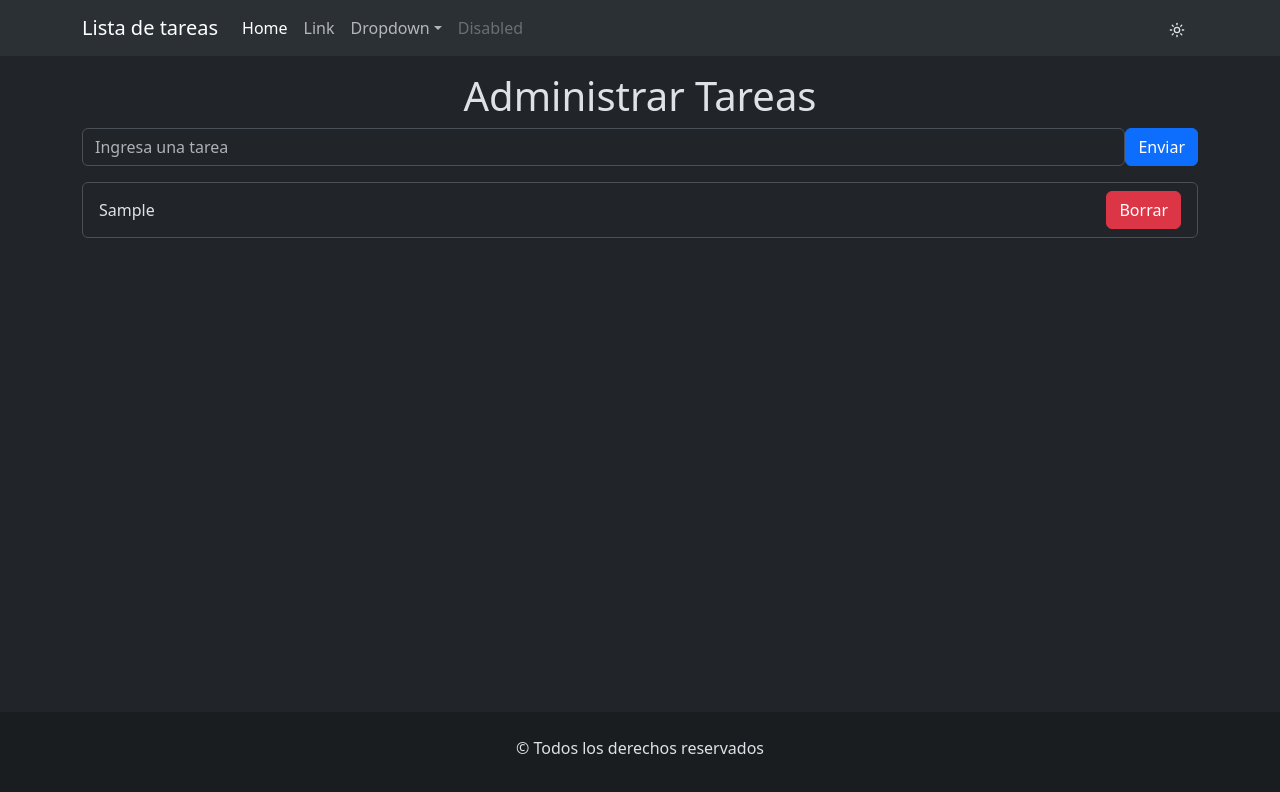
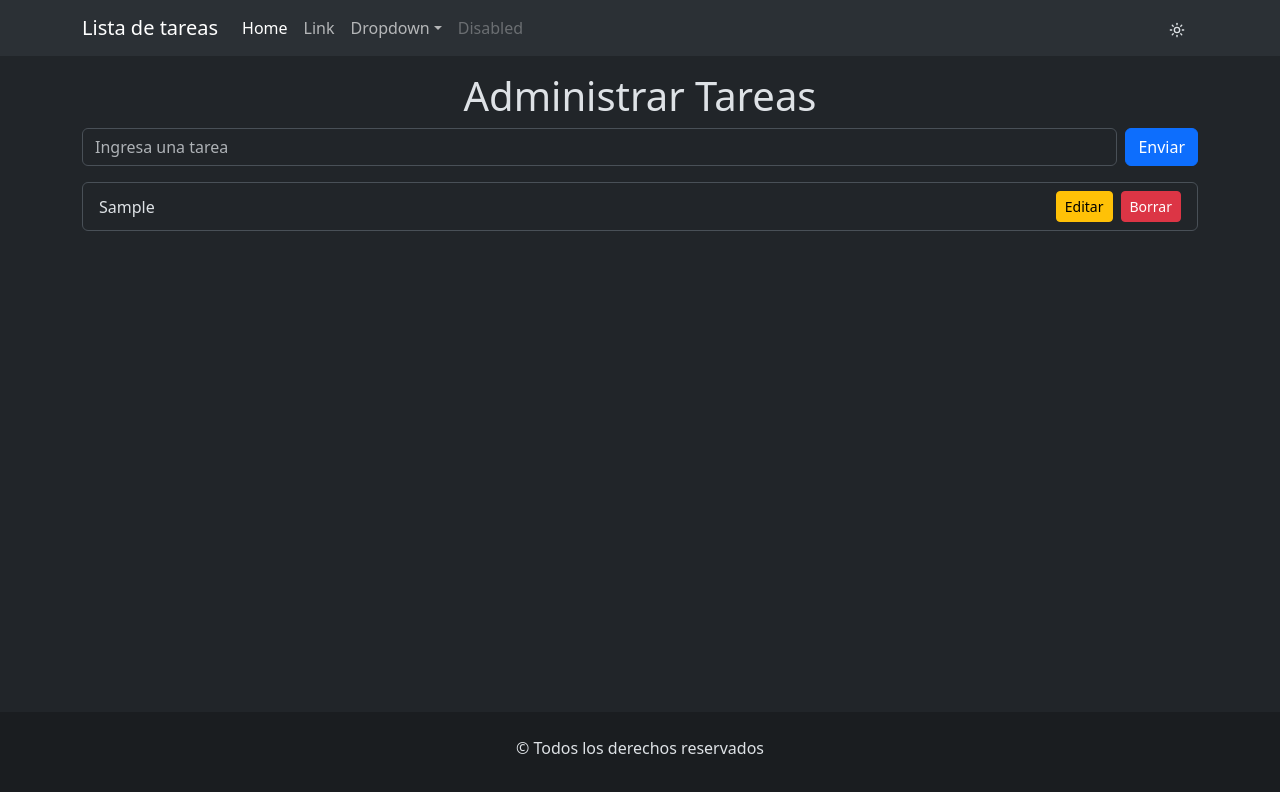
Before and after one commit to AlmarazAbel/listatareas-c22--editar, a React (Vite) app: page / in a window 1280 px wide. Both pictures are taken after typing "Sample" into the empty fields and a click on the button "Enviar". Shown: the top 792 px of the page. Built offline with nearby package versions, Linux system fonts and the light colour scheme.

Commit message:
agrege el boton editar

```diff
--- a/src/components/FormularioTarea.jsx
+++ b/src/components/FormularioTarea.jsx
@@ -1,51 +1,107 @@
-
 import { useState } from "react";
 import ListaTarea from "./ListaTarea";
-import ItemTarea from "./ItemTarea";
 
 const FormularioTarea = () => {
+  const [listaTareas, setListaTareas] = useState([]);
+  const [tarea, setTarea] = useState('');
 
-  const[listaTareas,setListaTareas] =useState([])
-  const[tarea,setTarea] =useState('')
+  // NUEVOS ESTADOS: Para saber si estamos editando y qué índice estamos editando
+  const [editando, setEditando] = useState(false);
+  const [indiceEditando, setIndiceEditando] = useState(null);
 
-  const handleSubmit = (e)=>{
-    e.preventDefault()
-    const tareaBuscada = listaTareas.find((itemTarea)=> itemTarea.toLocaleLowerCase() === tarea.toLocaleLowerCase())
-    console.log(tareaBuscada)
-    if(tareaBuscada){
-      return alert('la tarea ya existe')
+  const handleSubmit = (e) => {
+    e.preventDefault();
+    const tareaLimpia = tarea.trim();
+
+    if (tareaLimpia === '') return;
+
+    // Validar si la tarea ya existe (ignorando la que estamos editando actualmente)
+    const tareaExiste = listaTareas.some(
+      (itemTarea, index) =>
+        itemTarea.toLowerCase() === tareaLimpia.toLowerCase() &&
+        (!editando || index !== indiceEditando)
+    );
+
+    if (tareaExiste) {
+      return alert('La tarea ya existe');
     }
-    //agregar tarea al array
-    setListaTareas([...listaTareas,tarea.trim()])
 
-    //limpiar el form
-    setTarea('')
-  }
+    if (editando) {
+      // --- MODO EDICIÓN ---
+      const nuevasTareas = [...listaTareas];
+      nuevasTareas[indiceEditando] = tareaLimpia;
+      setListaTareas(nuevasTareas);
 
-//logica del componente
-const borrarTarea = (nombreTarea)=>{
-const tareasFiltradas = listaTareas.filter((item)=>item !== nombreTarea)
-//actualizar el state
-setListaTareas(tareasFiltradas)
-}
+      // Resetear estados de edición
+      setEditando(false);
+      setIndiceEditando(null);
+    } else {
+      // --- MODO CREACIÓN ---
+      setListaTareas([...listaTareas, tareaLimpia]);
+    }
 
+    // Limpiar el input
+    setTarea('');
+  };
+
+  const borrarTarea = (nombreTarea) => {
+    const tareasFiltradas = listaTareas.filter((item) => item !== nombreTarea);
+    setListaTareas(tareasFiltradas);
+
+    // Si borramos la tarea que estábamos editando, cancelamos la edición
+    if (editando && listaTareas[indiceEditando] === nombreTarea) {
+      cancelarEdicion();
+    }
+  };
+
+  // NUEVA FUNCIÓN: Se ejecutará cuando el usuario haga clic en "Editar" desde la lista
+  const habilitarEdicion = (nombreTarea, index) => {
+    setTarea(nombreTarea);
+    setEditando(true);
+    setIndiceEditando(index);
+  };
+
+  // NUEVA FUNCIÓN: Por si el usuario quiere arrepentirse de editar
+  const cancelarEdicion = () => {
+    setTarea('');
+    setEditando(false);
+    setIndiceEditando(null);
+  };
 
   return (
     <section>
       <form onSubmit={handleSubmit}>
-        <div className="mb-3 d-flex ">
+        <div className="mb-3 d-flex gap-2"> {/* Agregado gap-2 para separar los botones */}
           <input
             type="text"
             className="form-control"
             id="inputTarea"
             placeholder="Ingresa una tarea"
-            onChange={(e)=>setTarea(e.target.value)}
+            onChange={(e) => setTarea(e.target.value)}
             value={tarea}
+            required
           />
-          <button className="btn btn-primary">Enviar</button>
+
+          {/* Si está editando, mostramos "Guardar" y el botón de "Cancelar" al lado */}
+          {editando ? (
+            <>
+              <button className="btn btn-warning" type="submit">Guardar</button>
+              <button className="btn btn-secondary" type="button" onClick={cancelarEdicion}>
+                Cancelar
+              </button>
+            </>
+          ) : (
+            <button className="btn btn-primary" type="submit">Enviar</button>
+          )}
         </div>
       </form>
-      <ListaTarea listaTareas={listaTareas} borrarTarea={borrarTarea}></ListaTarea>
+
+      {/* Pasamos la función habilitarEdicion al componente ListaTarea */}
+      <ListaTarea
+        listaTareas={listaTareas}
+        borrarTarea={borrarTarea}
+        habilitarEdicion={habilitarEdicion}
+      />
     </section>
   );
 };
--- a/src/components/ItemTarea.jsx
+++ b/src/components/ItemTarea.jsx
@@ -1,7 +1,23 @@
-const ItemTarea = ({item ,borrarTarea}) => {
+// Agregamos index y habilitarEdicion a las props destructuradas
+const ItemTarea = ({ item, index, borrarTarea, habilitarEdicion }) => {
   return (
     <li className="list-group-item d-flex justify-content-between align-items-center">
-      {item} <button className="btn btn-danger" onClick={()=>borrarTarea(item)}>Borrar</button>
+      {item}
+      <div>
+        {/* Cambiamos 'tarea' por 'item' que es la variable que contiene el texto */}
+        <button
+          onClick={() => habilitarEdicion(item, index)}
+          className="btn btn-sm btn-warning me-2"
+        >
+          Editar
+        </button>
+        <button
+          className="btn btn-danger btn-sm"
+          onClick={() => borrarTarea(item)}
+        >
+          Borrar
+        </button>
+      </div>
     </li>
   );
 };
--- a/src/components/ListaTarea.jsx
+++ b/src/components/ListaTarea.jsx
@@ -1,15 +1,20 @@
 import ItemTarea from "./ItemTarea";
 
-const ListaTarea = ({listaTareas,borrarTarea}) => {
+// 1. Recibimos "habilitarEdicion" en las props destructuradas
+const ListaTarea = ({ listaTareas, borrarTarea, habilitarEdicion }) => {
   return (
     <ul className="list-group">
-
       {
-        listaTareas.map((item,indice)=><ItemTarea key={indice} item={item} borrarTarea={borrarTarea}></ItemTarea>)
-
+        listaTareas.map((item, indice) => (
+          <ItemTarea
+            key={indice}
+            item={item}
+            index={indice} // 2. Pasamos el índice (posición en el array)
+            borrarTarea={borrarTarea}
+            habilitarEdicion={habilitarEdicion} // 3. Le pasamos la función a ItemTarea
+          />
+        ))
       }
-
-
     </ul>
   );
 };
```
Also changed, not shown: 1 other file (tests, documents, lock files or other folders).
